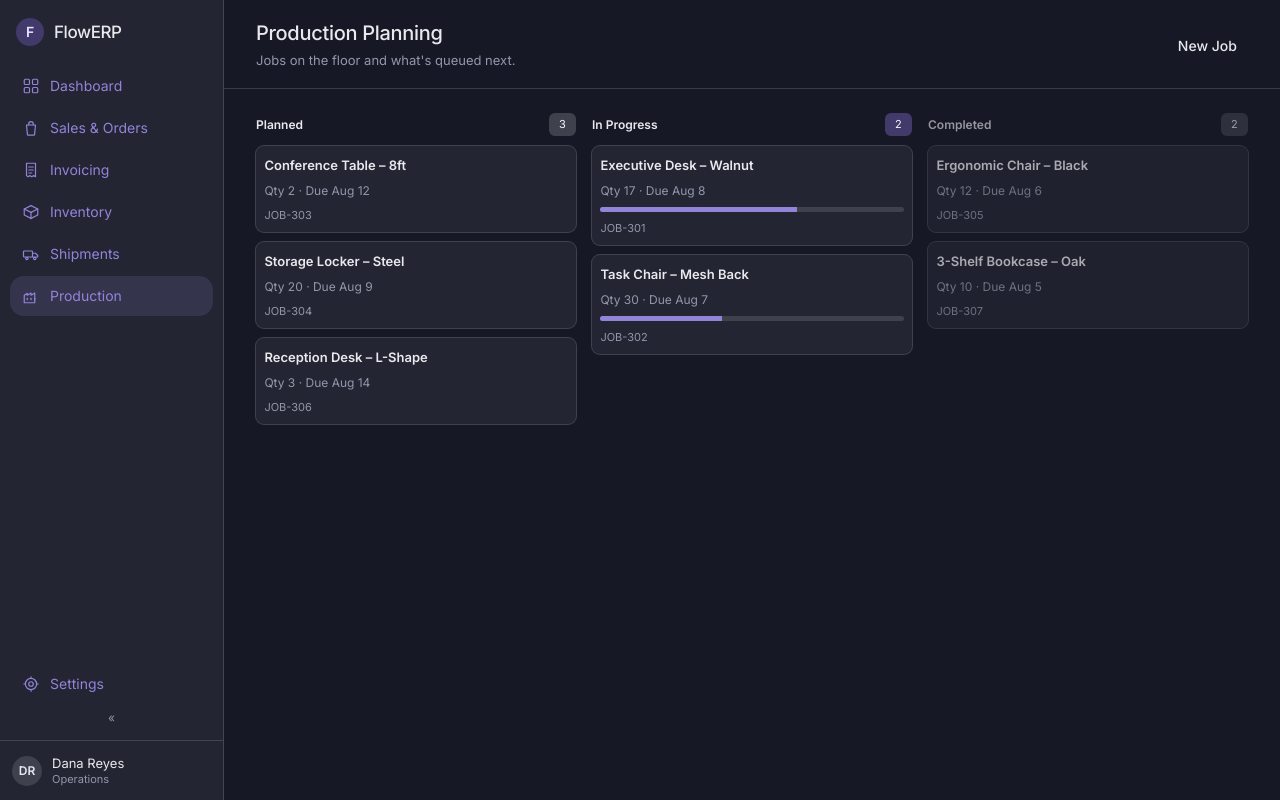
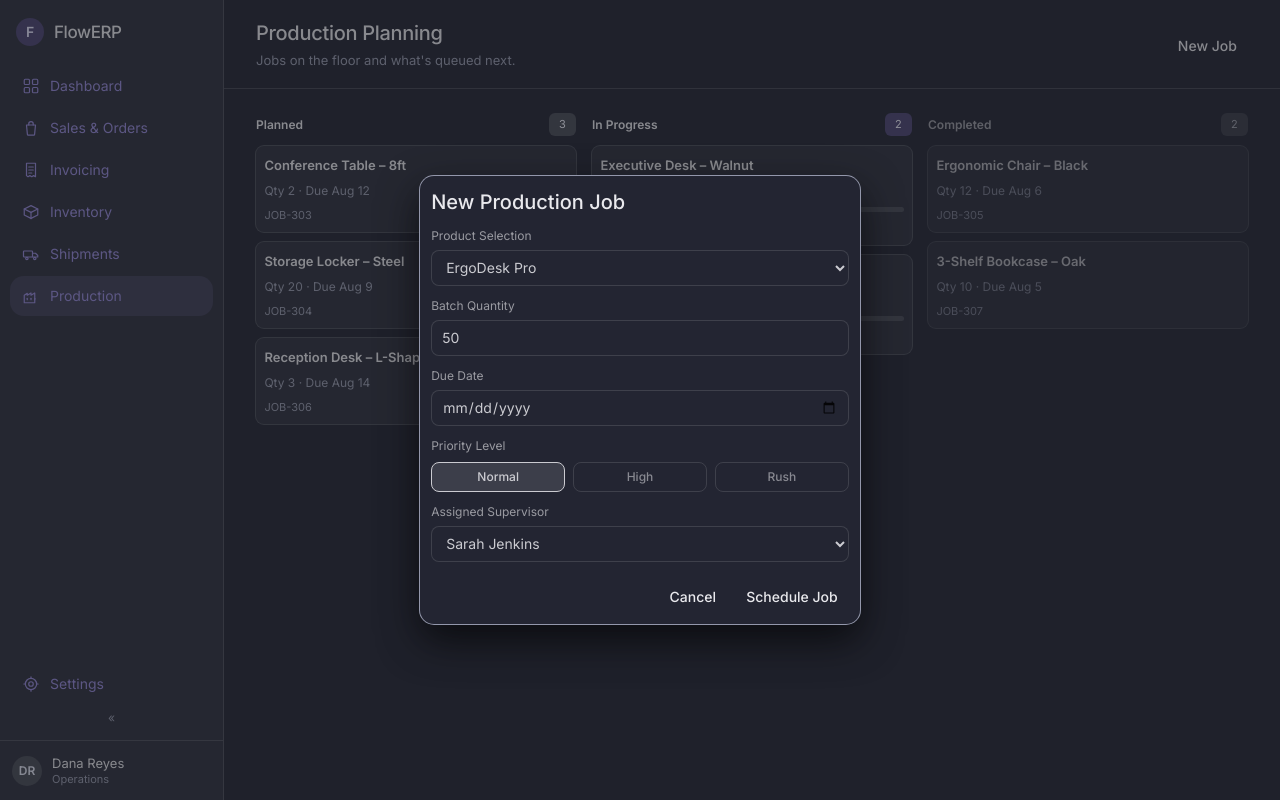
Before and after one commit to BhagyaInduwara/PUSL-3120-Full-Stack-development-Group-Project, a Next.js app: page /production in a window 1280 px wide. Both pictures are taken after a click on the button "New Job". Built offline with nearby package versions, Linux system fonts and the light colour scheme.

Commit message:
feat(production): add New Production Job popup modal UI/UX
- Implement NewJobModal component with product selection, quantity, date, priority, and supervisor form fields
- Connect New Job modal trigger button on Production Planning page

```diff
--- a/src/app/production/page.tsx
+++ b/src/app/production/page.tsx
@@ -6,18 +6,24 @@ import { PageHeader } from "@/components/layout/PageHeader";
 import { Button } from "@/components/ui/Button";
 import { JobColumn } from "@/components/production/JobColumn";
 import { JobDetailDialog } from "@/components/production/JobDetailDialog";
+import { NewJobModal } from "@/components/production/NewJobModal";
 import type { ProductionJob } from "@/domain/ProductionJob";
 
 export default function ProductionPage() {
   const store = useERPStore();
   const [selectedJob, setSelectedJob] = useState<ProductionJob | null>(null);
+  const [isNewJobOpen, setIsNewJobOpen] = useState(false);
 
   return (
     <>
       <PageHeader
         title="Production Planning"
         subtitle="Jobs on the floor and what's queued next."
-        actions={<Button variant="primary">New Job</Button>}
+        actions={
+          <Button variant="primary" onClick={() => setIsNewJobOpen(true)}>
+            New Job
+          </Button>
+        }
       />
       <div className="flex-1 overflow-auto px-8 pt-6 pb-10">
         <div className="grid grid-cols-3 gap-4">
@@ -34,6 +40,10 @@ export default function ProductionPage() {
           onSave={(patch) => store.updateJob(selectedJob.id, patch)}
         />
       )}
+
+      {isNewJobOpen && (
+        <NewJobModal onClose={() => setIsNewJobOpen(false)} />
+      )}
     </>
   );
 }
--- /dev/null
+++ b/src/components/production/NewJobModal.tsx
@@ -0,0 +1,148 @@
+"use client";
+
+import { useState } from "react";
+import { Dialog } from "@/components/ui/Dialog";
+import { Button } from "@/components/ui/Button";
+import { Field, Input } from "@/components/ui/Input";
+
+const PRODUCTS = [
+  "ErgoDesk Pro",
+  "FlexiChair",
+  "Executive Table",
+  "Oak Storage Unit",
+  "Acoustic Divider",
+];
+
+const SUPERVISORS = [
+  "Sarah Jenkins",
+  "Marcus Vance",
+  "Elena Rostova",
+  "David Kim",
+];
+
+const PRIORITIES = ["Normal", "High", "Rush"] as const;
+type Priority = (typeof PRIORITIES)[number];
+
+interface NewJobModalProps {
+  onClose: () => void;
+  onSubmit?: (data: {
+    product: string;
+    qty: number;
+    due: string;
+    priority: Priority;
+    supervisor: string;
+  }) => void;
+}
+
+export function NewJobModal({ onClose, onSubmit }: NewJobModalProps) {
+  const [product, setProduct] = useState(PRODUCTS[0]);
+  const [qty, setQty] = useState(50);
+  const [due, setDue] = useState("");
+  const [priority, setPriority] = useState<Priority>("Normal");
+  const [supervisor, setSupervisor] = useState(SUPERVISORS[0]);
+
+  const handleSubmit = (e: React.FormEvent) => {
+    e.preventDefault();
+    if (onSubmit) {
+      onSubmit({ product, qty, due, priority, supervisor });
+    }
+    onClose();
+  };
+
+  const selectStyle =
+    "w-full min-h-9 px-2.5 py-1.5 text-sm text-[var(--color-text)] bg-[var(--color-surface)] " +
+    "border border-[var(--color-divider)] rounded-[var(--radius-md)] outline-none " +
+    "hover:border-[color-mix(in_srgb,var(--color-text)_45%,transparent)] " +
+    "focus-visible:border-[var(--color-accent)] cursor-pointer";
+
+  return (
+    <Dialog
+      title="New Production Job"
+      onClose={onClose}
+      actions={
+        <>
+          <Button variant="secondary" onClick={onClose}>
+            Cancel
+          </Button>
+          <Button variant="primary" onClick={handleSubmit}>
+            Schedule Job
+          </Button>
+        </>
+      }
+    >
+      <form onSubmit={handleSubmit} className="flex flex-col gap-3">
+        <Field label="Product Selection">
+          <select
+            value={product}
+            onChange={(e) => setProduct(e.target.value)}
+            className={selectStyle}
+          >
+            {PRODUCTS.map((item) => (
+              <option key={item} value={item} className="bg-[var(--color-surface)] text-[var(--color-text)]">
+                {item}
+              </option>
+            ))}
+          </select>
+        </Field>
+
+        <Field label="Batch Quantity">
+          <Input
+            type="number"
+            min={1}
+            value={qty}
+            onChange={(e) => setQty(Number(e.target.value) || 0)}
+            placeholder="Enter batch quantity"
+          />
+        </Field>
+
+        <Field label="Due Date">
+          <Input
+            type="date"
+            value={due}
+            onChange={(e) => setDue(e.target.value)}
+          />
+        </Field>
+
+        <Field label="Priority Level">
+          <div className="flex gap-2 pt-0.5">
+            {PRIORITIES.map((p) => {
+              const isActive = priority === p;
+              return (
+                <button
+                  key={p}
+                  type="button"
+                  onClick={() => setPriority(p)}
+                  className={`flex-1 py-1.5 px-3 rounded-[var(--radius-md)] text-xs font-medium border transition-colors cursor-pointer ${
+                    isActive
+                      ? p === "Rush"
+                        ? "bg-[color-mix(in_srgb,var(--color-accent)_20%,transparent)] border-[var(--color-accent)] text-[var(--color-accent)]"
+                        : p === "High"
+                        ? "bg-[color-mix(in_srgb,var(--color-warning,orange)_20%,transparent)] border-[color-mix(in_srgb,var(--color-warning,orange)_80%,transparent)] text-[var(--color-text)]"
+                        : "bg-[color-mix(in_srgb,var(--color-text)_15%,transparent)] border-[var(--color-text)] text-[var(--color-text)]"
+                      : "border-[var(--color-divider)] text-[color-mix(in_srgb,var(--color-text)_60%,transparent)] hover:border-[color-mix(in_srgb,var(--color-text)_35%,transparent)]"
+                  }`}
+                >
+                  {p}
+                </button>
+              );
+            })}
+          </div>
+        </Field>
+
+        <Field label="Assigned Supervisor">
+          <select
+            value={supervisor}
+            onChange={(e) => setSupervisor(e.target.value)}
+            className={selectStyle}
+          >
+            {SUPERVISORS.map((sup) => (
+              <option key={sup} value={sup} className="bg-[var(--color-surface)] text-[var(--color-text)]">
+                {sup}
+              </option>
+            ))}
+          </select>
+        </Field>
+      </form>
+    </Dialog>
+  );
+}
```
